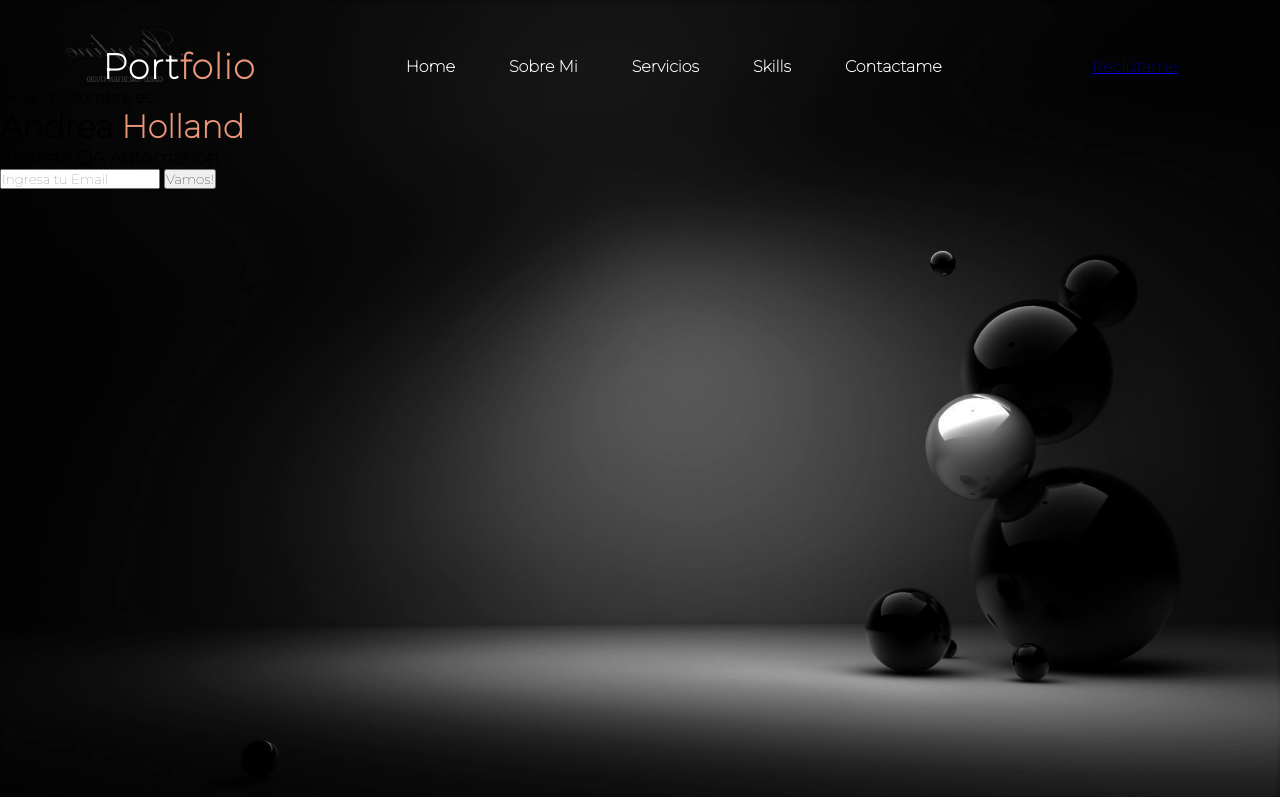
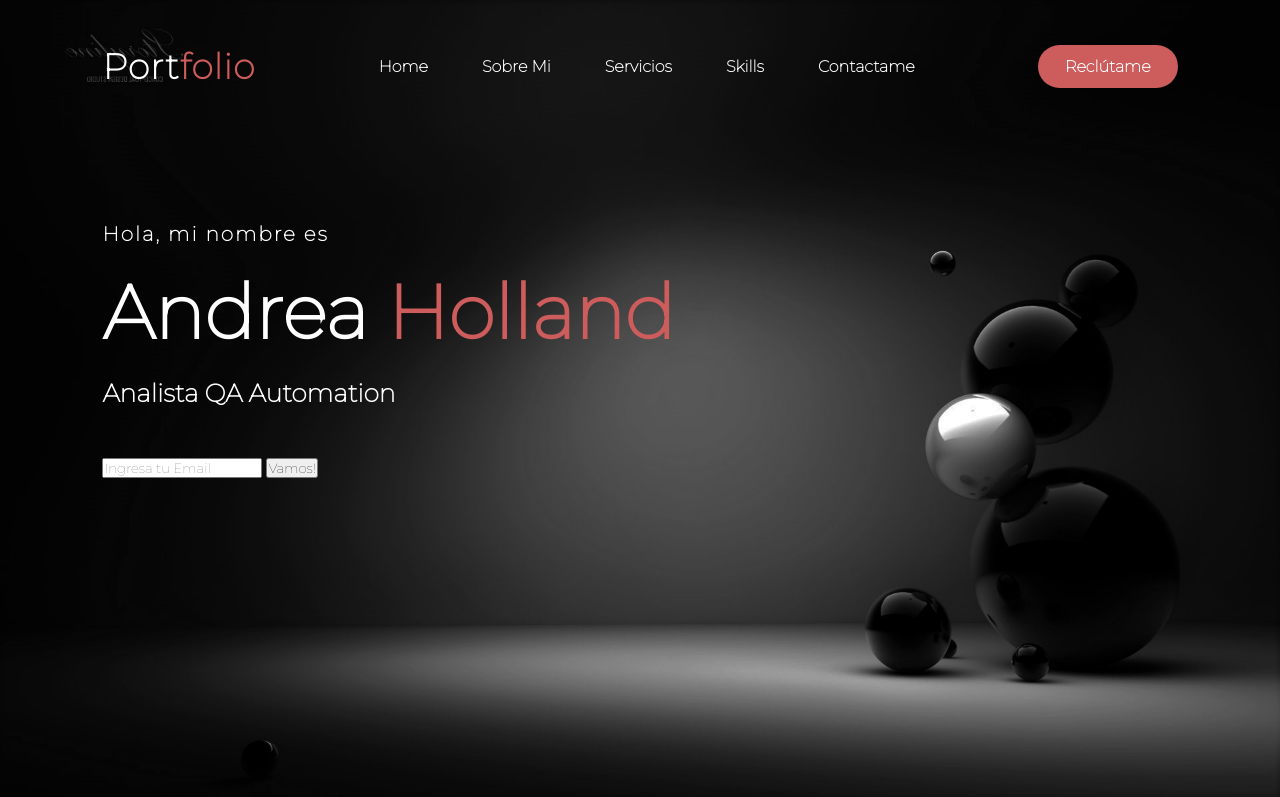
Before and after one commit to Andrea-Holland/Andrea-Holland.github.io, a plain HTML site: page index.html in a window 1280 px wide. Shown: the top 797 px of the page. Drawn offline with Linux system fonts and the light colour scheme.

Commit message:
se agregan estilos

```diff
--- a/css/style.css
+++ b/css/style.css
@@ -26,7 +26,7 @@ nav{
 	cursor: pointer;
 }
 span{
-    color: #E9967A;
+    color: 	#CD5C5C;
 }
 nav ul li{
     list-style-type: none;
@@ -40,6 +40,40 @@ nav ul li a{
     text-transform: capitalize;
 }
 nav ul li a:hover{
-    color: #E9967A;
+    color: #CD5C5C;
     transition: .4s;
 }
+.btn{
+    background-color: #CD5C5C;
+    color: white;
+    text-decoration: none;
+    border: 2px solid transparent;
+    font-weight: bold;
+    padding: 10px 25px;
+    border-radius: 30px;
+    transition: transform .4s;
+}
+.btn:hover{
+    transform: scale(1.2);
+}
+.content{
+    position: absolute;
+    top: 350px;
+    left: 8%;
+    transform: translateY(-50%);
+}
+h1{
+    color: white;
+    margin: 20px 0px 20px;
+    font-size: 75px;
+}
+h3{
+    color: white;
+    font-size: 25px;
+    margin-bottom: 50px;
+}
+h4{
+    color: white;
+    letter-spacing: 2px;
+    font-size: 20px;
+}
```
